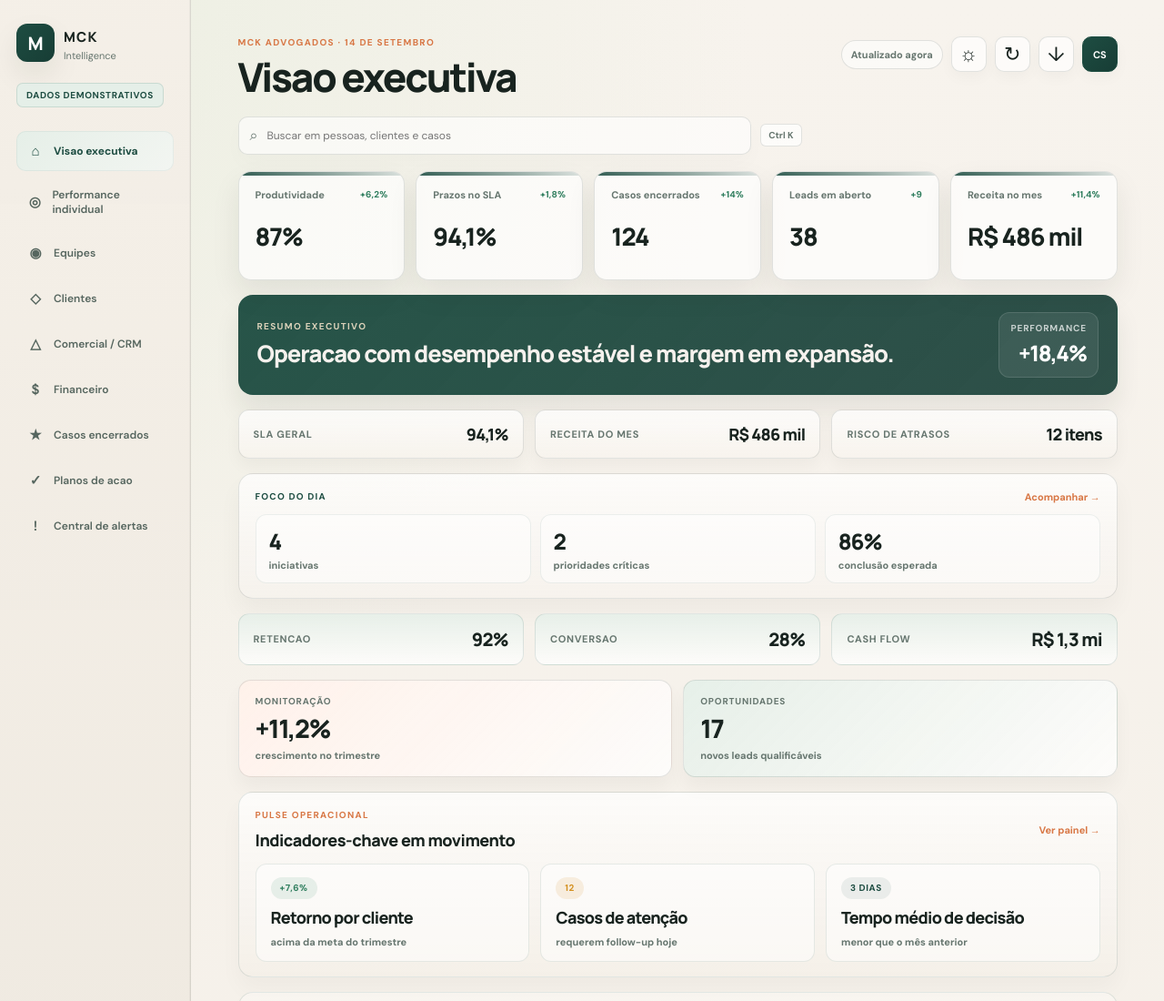
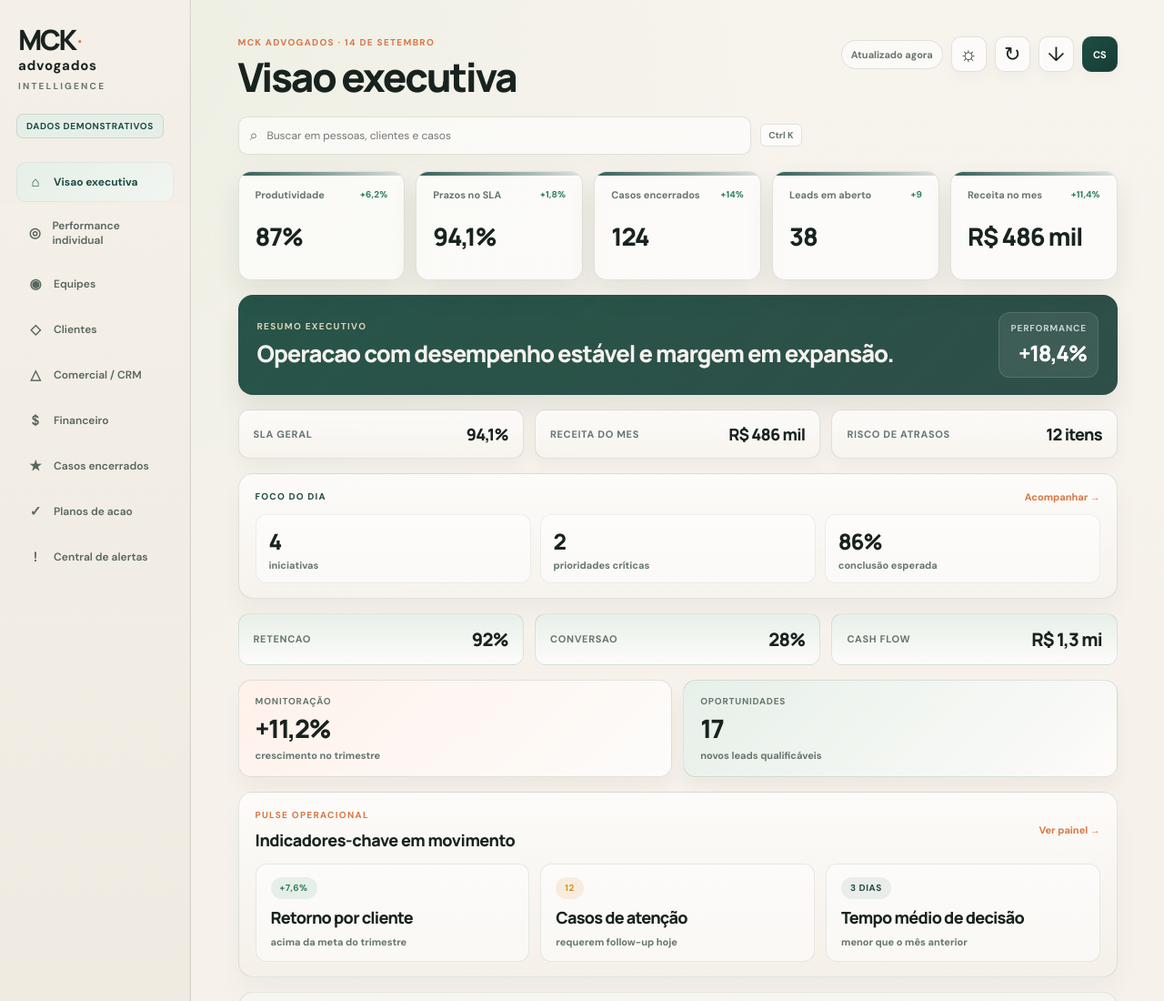
Before and after one commit to Mapeialog/mck-intelligence-dashboard, a plain HTML site: page index.html in a window 1280 px wide. Shown: the top 1100 px of the page at 91% size. Drawn offline with Linux system fonts and the light colour scheme.

Commit message:
Atualiza branding e layout do dashboard MCK

```diff
--- a/index.html
+++ b/index.html
@@ -10,8 +10,11 @@
   <body>
     <div class="app-shell">
       <aside class="sidebar">
-        <div class="brand-mark">M</div>
-        <div class="brand-copy"><strong>MCK</strong><span>Intelligence</span></div>
+        <div class="brand-lockup" aria-label="MCK Inteligence logo">
+          <div class="brand-wordmark"><span>MCK</span><span class="brand-dot">.</span></div>
+          <div class="brand-subtitle">advogados</div>
+          <div class="brand-meta">INTELLIGENCE</div>
+        </div>
         <div class="demo-badge">Dados demonstrativos</div>
         <nav id="main-nav" aria-label="Navegacao principal"></nav>
         <div class="sidebar-foot"><span class="status-dot"></span><span>Ambiente local</span></div>
--- a/styles.css
+++ b/styles.css
@@ -48,33 +48,44 @@ button { cursor: pointer; }
   box-shadow: inset -1px 0 0 rgba(24, 35, 31, 0.04);
 }
 
-.brand-mark {
-  width: 42px;
-  height: 42px;
-  display: grid;
-  place-items: center;
-  color: #fff;
-  background: linear-gradient(135deg, var(--green) 0%, var(--green-strong) 100%);
-  border-radius: 12px;
-  font: 800 20px Manrope, sans-serif;
-  box-shadow: var(--shadow-soft);
+.brand-lockup {
+  display: flex;
+  flex-direction: column;
+  align-items: flex-start;
+  gap: 2px;
+  margin-bottom: 24px;
+  padding: 4px 2px 0;
 }
 
-.brand-copy {
+.brand-wordmark {
   display: flex;
-  flex-direction: column;
-  margin: -38px 0 24px 52px;
-  line-height: 1.1;
+  align-items: baseline;
+  gap: 0;
+  color: var(--ink);
+  font: 800 clamp(28px, 2.4vw, 40px)/0.9 Manrope, sans-serif;
+  letter-spacing: -.08em;
 }
 
-.brand-copy strong {
-  font: 800 15px Manrope, sans-serif;
-  letter-spacing: .08em;
+.brand-dot {
+  display: inline-block;
+  margin-left: 2px;
+  color: var(--orange);
+  transform: translateY(-8px);
+  font-size: .65em;
 }
 
-.brand-copy span {
+.brand-subtitle {
+  color: var(--ink);
+  font: 700 15px 'DM Sans', sans-serif;
+  letter-spacing: .05em;
+  text-transform: lowercase;
+  margin-top: 2px;
+}
+
+.brand-meta {
   color: var(--muted);
-  font-size: 11px;
+  font: 800 10px 'DM Sans', sans-serif;
+  letter-spacing: .22em;
   margin-top: 4px;
 }
 
```
